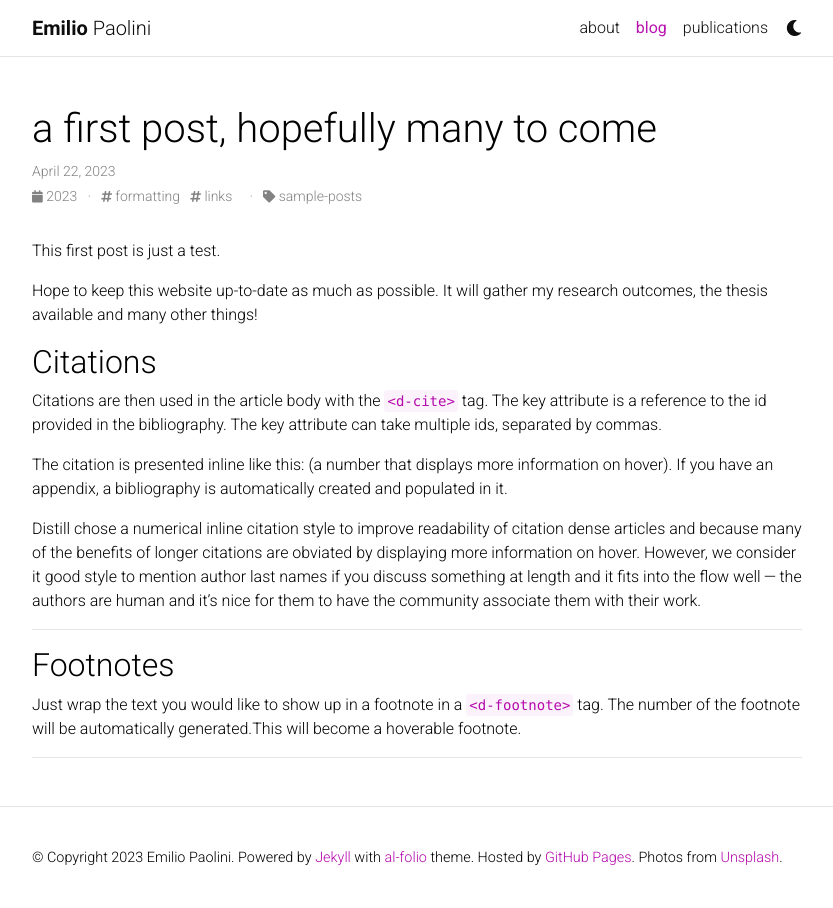
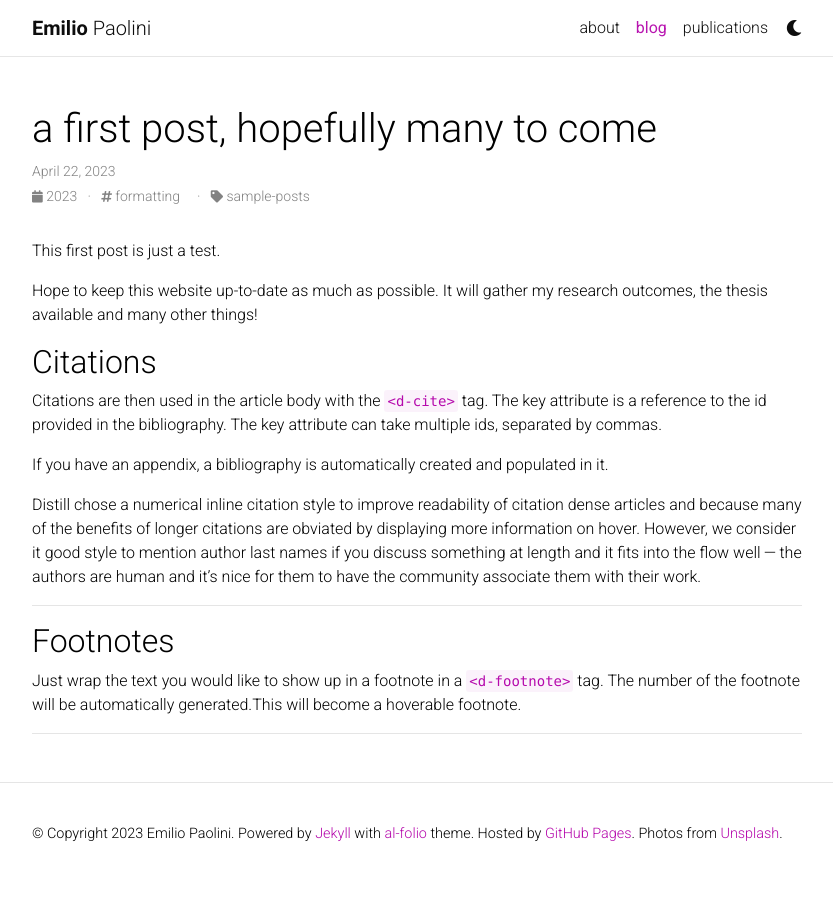
Before and after one commit to emiliopaolini/emiliopaolini.github.io, a Jekyll site: the page built from _posts/2023-04-22-first-post.md, in a window 1280 px wide. Shown: the whole page, without its empty margins (223-1056 px from the left). Built offline with Jekyll 4.4.1, drawn with Linux system fonts in a browser that asks for light colours; comment, search, counter and statistics services are not loaded; a style sheet for code colours, icons or effects is not loaded.

Commit message:
add first news

```diff
--- a/_posts/2023-04-22-first-news.md
+++ b/_posts/2023-04-22-first-post.md
@@ -3,7 +3,7 @@ layout: post
 title:  a first post, hopefully many to come
 date:   2023-04-22 16:40:16
 description: march & april, looking forward to summer
-tags: formatting links
+tags: formatting
 categories: sample-posts
 ---
 This first post is just a test.
@@ -16,7 +16,6 @@ Citations are then used in the article body with the `<d-cite>` tag.
 The key attribute is a reference to the id provided in the bibliography.
 The key attribute can take multiple ids, separated by commas.
 
-The citation is presented inline like this: <d-cite key="gregor2015draw"></d-cite> (a number that displays more information on hover).
 If you have an appendix, a bibliography is automatically created and populated in it.
 
 Distill chose a numerical inline citation style to improve readability of citation dense articles and because many of the benefits of longer citations are obviated by displaying more information on hover.
```
